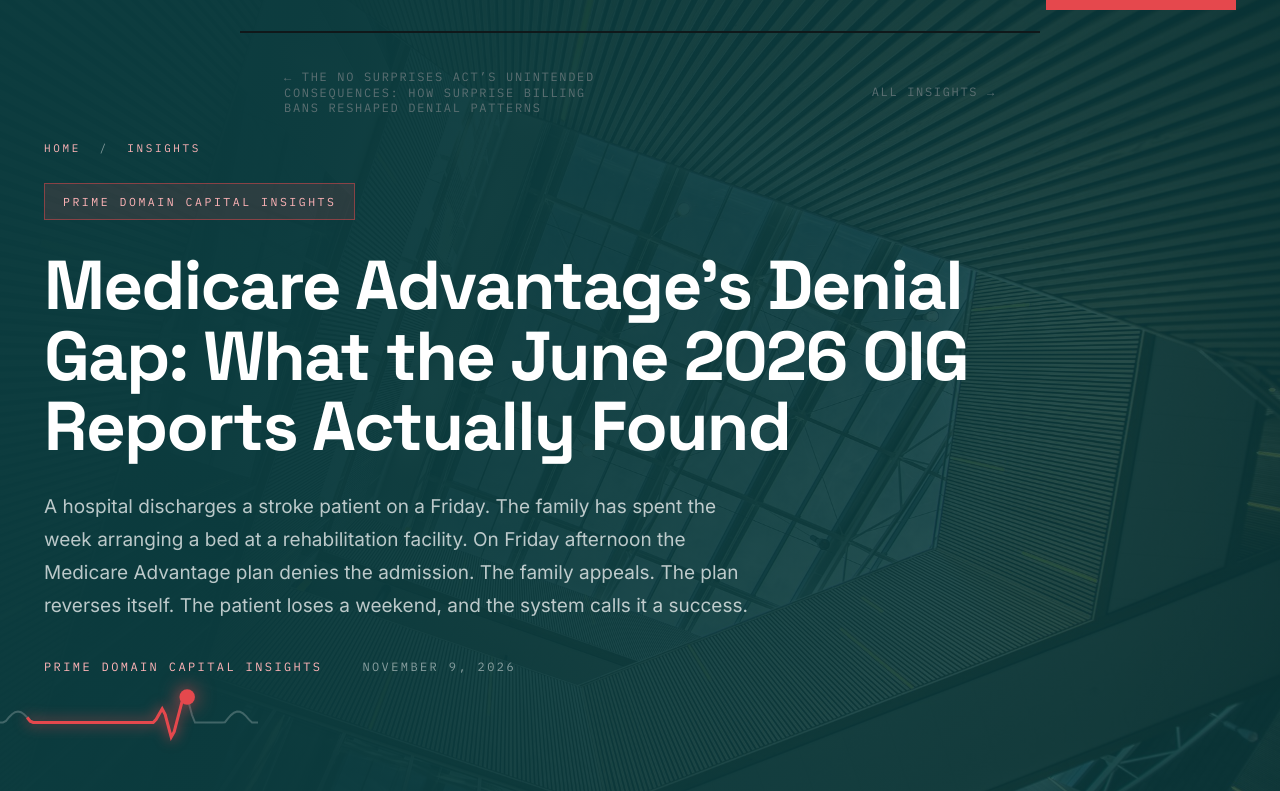
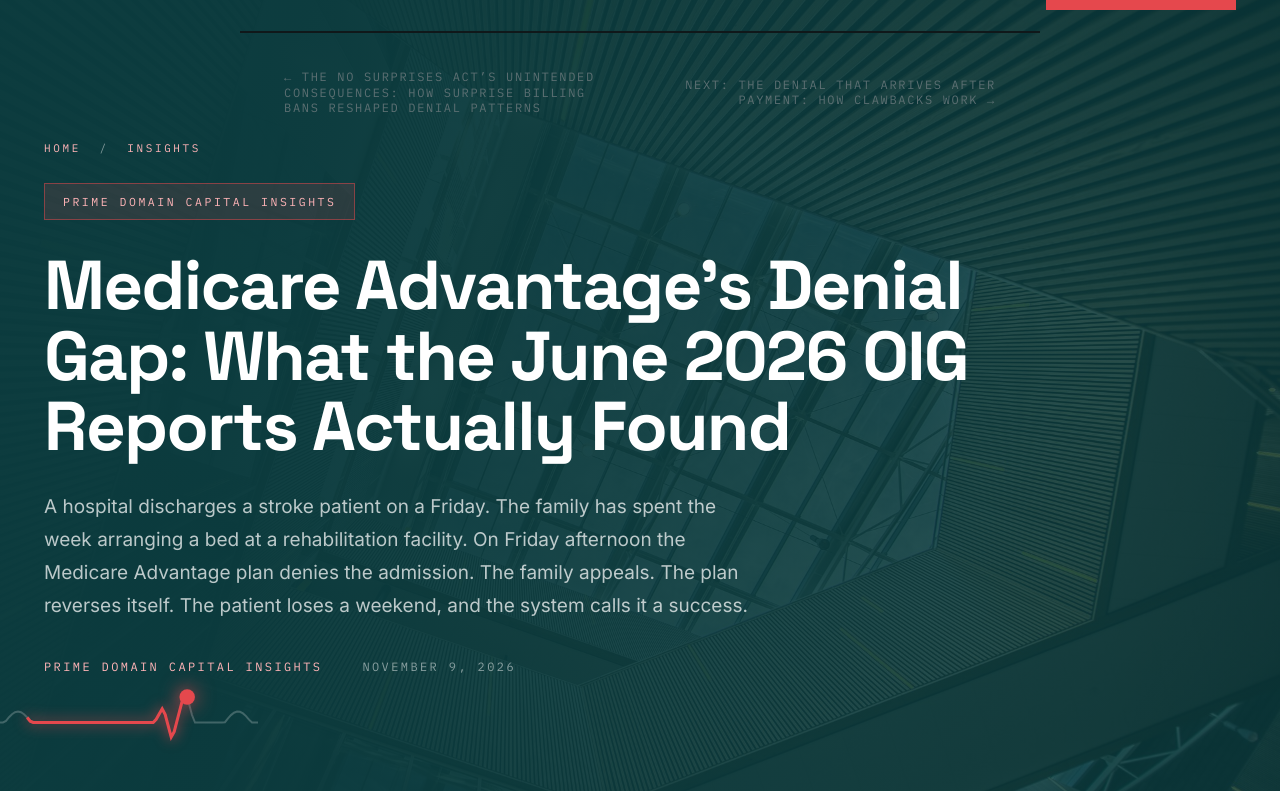
Before and after one commit to primedomaincapital/medicaldenials, a plain HTML site: page insights/article5.html in a window 1280 px wide. Shown: the part 49-840 px from the top of the page. Drawn offline with Linux system fonts and the light colour scheme; files whose address does not match are found by name.

Commit message:
Point article5 sibnav next to article6

```diff
--- a/insights/article5.html
+++ b/insights/article5.html
@@ -194,7 +194,7 @@ footer a{color:rgba(255,255,255,.65);text-decoration:none;border-bottom:1px soli
 </article>
   <nav class="sibnav">
 <a href="article4.html">&larr; The No Surprises Act’s Unintended Consequences: How Surprise Billing Bans Reshaped Denial Patterns</a>
-<a class="next" href="../index.html#insights">All Insights →</a>
+<a class="next" href="article6.html">Next: The Denial That Arrives After Payment: How Clawbacks Work &rarr;</a>
   </nav>
 </main>
 
```
